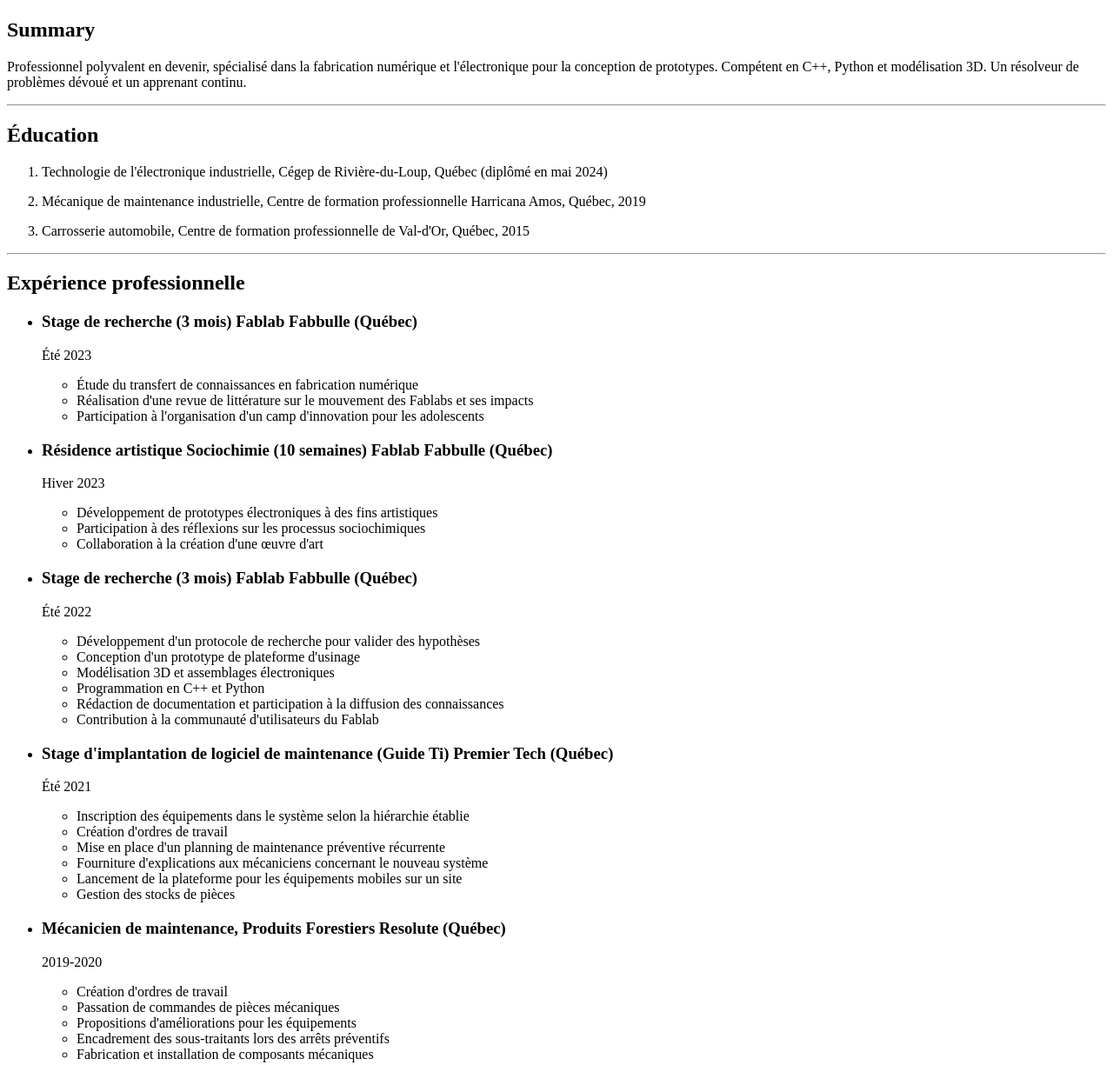
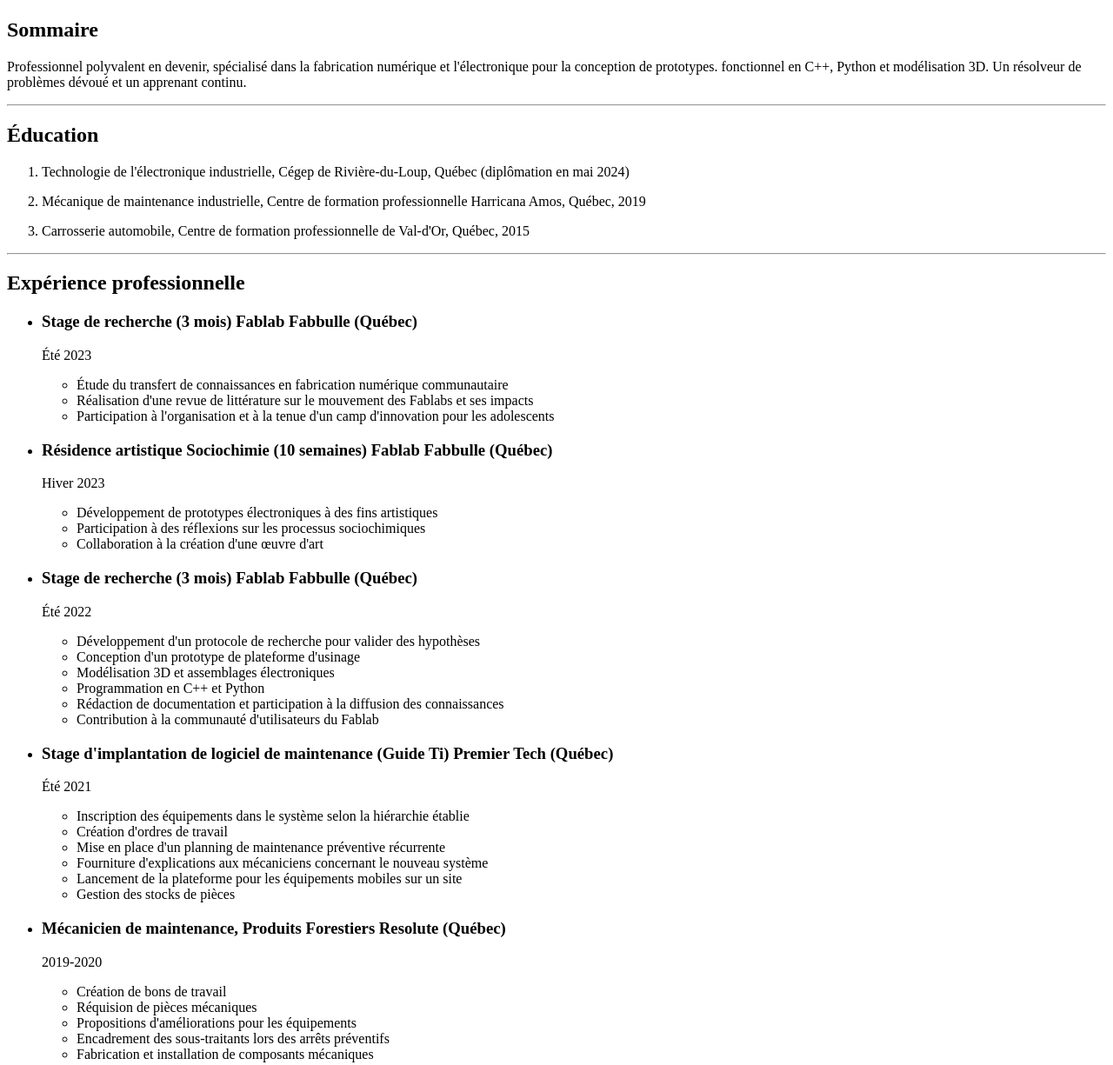
Before and after one commit to peppetit1997/My-Resume, a plain HTML site: page public/french.html in a window 1280 px wide. Shown: the part 233-1458 px from the top of the page at 87% size. Drawn offline with Linux system fonts and the light colour scheme.

Commit message:
Add files via upload

```diff
--- a/public/french.html
+++ b/public/french.html
@@ -12,11 +12,11 @@
       alt="Picture of Pierre-Étienne"
       height="150"
     />
-    <h2>Summary</h2>
+    <h2>Sommaire</h2>
     <p>
       Professionnel polyvalent en devenir, spécialisé dans la fabrication
-      numérique et l'électronique pour la conception de prototypes. Compétent en
-      C++, Python et modélisation 3D. Un résolveur de problèmes dévoué et un
+      numérique et l'électronique pour la conception de prototypes. fonctionnel
+      en C++, Python et modélisation 3D. Un résolveur de problèmes dévoué et un
       apprenant continu.
     </p>
 
@@ -27,7 +27,7 @@
       <li>
         <p>
           Technologie de l'électronique industrielle, Cégep de Rivière-du-Loup,
-          Québec (diplômé en mai 2024)
+          Québec (diplômation en mai 2024)
         </p>
       </li>
       <li>
@@ -51,14 +51,17 @@
         <h3>Stage de recherche (3 mois) Fablab Fabbulle (Québec)</h3>
         <p>Été 2023</p>
         <ul>
-          <li>Étude du transfert de connaissances en fabrication numérique</li>
+          <li>
+            Étude du transfert de connaissances en fabrication numérique
+            communautaire
+          </li>
           <li>
             Réalisation d'une revue de littérature sur le mouvement des Fablabs
             et ses impacts
           </li>
           <li>
-            Participation à l'organisation d'un camp d'innovation pour les
-            adolescents
+            Participation à l'organisation et à la tenue d'un camp d'innovation
+            pour les adolescents
           </li>
         </ul>
       </li>
@@ -127,8 +130,8 @@
         </h3>
         <p>2019-2020</p>
         <ul>
-          <li>Création d'ordres de travail</li>
-          <li>Passation de commandes de pièces mécaniques</li>
+          <li>Création de bons de travail</li>
+          <li>Réquision de pièces mécaniques</li>
           <li>Propositions d'améliorations pour les équipements</li>
           <li>Encadrement des sous-traitants lors des arrêts préventifs</li>
           <li>Fabrication et installation de composants mécaniques</li>
```
Also changed, not shown: index.html (+2 -3 lines), public/contact.html (+1 -8 lines).
